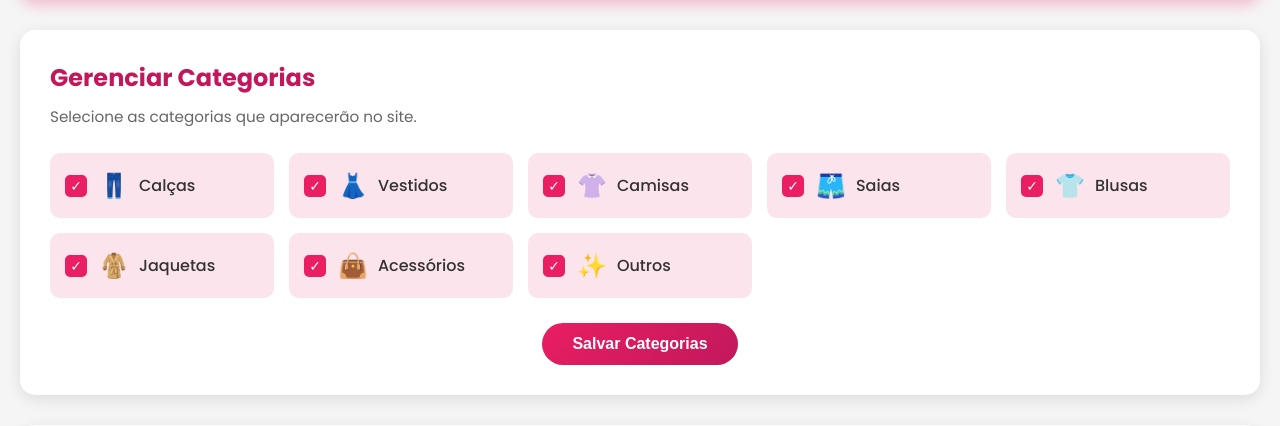
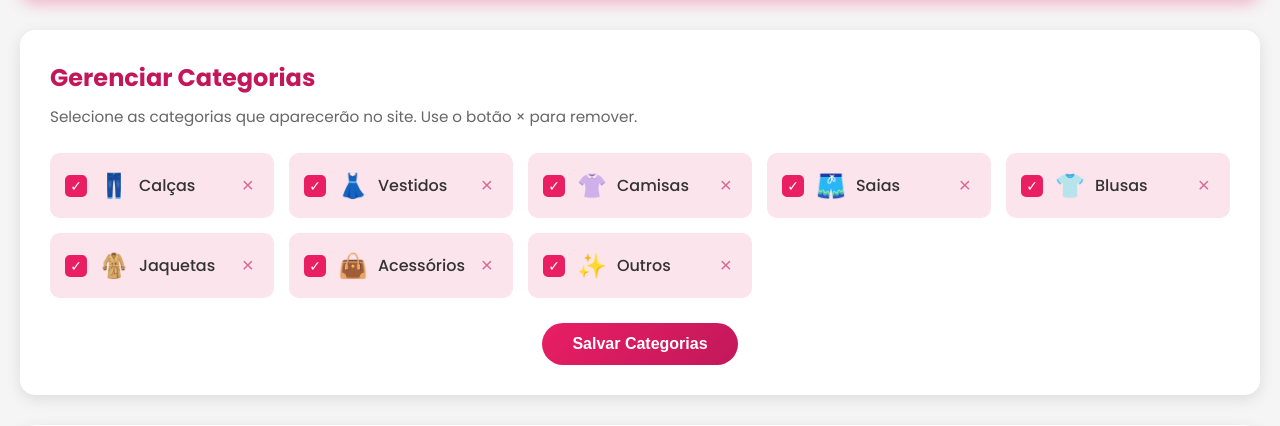
Before and after one commit to luizaugusto2006/brechodadri, a Flask app: page /admin in a window 1280 px wide. Shown: the part 113-539 px from the top of the page. Run offline with Flask 3, Linux system fonts and the light colour scheme; the visitor is signed in with stand-in values (Sample User, id 1).

Commit message:
feat: adiciona opção para remover categorias no admin

```diff
--- a/app.py
+++ b/app.py
@@ -169,6 +169,22 @@ def remover_subcategoria():
     save_produtos(data)
     return jsonify({'success': True})
 
+@app.route('/admin/remover-categoria', methods=['POST'])
+@login_required
+def remover_categoria():
+    data = load_produtos()
+    cat_id = request.json.get('id')
+
+    data['categorias'] = [cat for cat in data['categorias'] if cat['id'] != cat_id]
+
+    if 'subcategorias' in data:
+        cat_nome = next((cat['nome'] for cat in data['categorias'] if cat['id'] == cat_id), None)
+        if cat_nome and cat_nome in data['subcategorias']:
+            del data['subcategorias'][cat_nome]
+
+    save_produtos(data)
+    return jsonify({'success': True})
+
 @app.errorhandler(404)
 def page_not_found(e):
     return render_template('404.html'), 404
--- a/static/css/admin.css
+++ b/static/css/admin.css
@@ -68,11 +68,31 @@ body {
     padding: 15px;
     border-radius: 10px;
     transition: all 0.3s;
+    display: flex;
+    align-items: center;
+    justify-content: space-between;
 }
 
 .categoria-card:hover {
     background: #f8bbd9;
     transform: translateY(-2px);
+}
+
+.btn-remove-cat {
+    background: none;
+    border: none;
+    color: #c2185b;
+    font-size: 1.3rem;
+    cursor: pointer;
+    line-height: 1;
+    padding: 0 5px;
+    transition: color 0.3s;
+    opacity: 0.6;
+}
+
+.btn-remove-cat:hover {
+    color: #880e4f;
+    opacity: 1;
 }
 
 .checkbox-container {
--- a/static/js/admin.js
+++ b/static/js/admin.js
@@ -207,6 +207,36 @@ document.addEventListener('DOMContentLoaded', function() {
         });
     });
 
+    // Botões de remover categoria
+    document.querySelectorAll('.btn-remove-cat').forEach(btn => {
+        btn.addEventListener('click', function() {
+            const catId = parseInt(this.getAttribute('data-id'));
+            const catNome = this.getAttribute('data-nome');
+
+            if (confirm(`Remover a categoria "${catNome}"? Todos os produtos dessa categoria serão afetados!`)) {
+                fetch('/admin/remover-categoria', {
+                    method: 'POST',
+                    headers: {
+                        'Content-Type': 'application/json',
+                    },
+                    body: JSON.stringify({ id: catId })
+                })
+                .then(response => response.json())
+                .then(data => {
+                    if (data.success) {
+                        location.reload();
+                    } else {
+                        alert('Erro ao remover categoria.');
+                    }
+                })
+                .catch(error => {
+                    console.error('Erro:', error);
+                    alert('Erro ao remover categoria.');
+                });
+            }
+        });
+    });
+
     // Formulário de produtos
     document.getElementById('produtosForm').addEventListener('submit', function(e) {
         e.preventDefault();
--- a/templates/admin.html
+++ b/templates/admin.html
@@ -20,7 +20,7 @@
         <div class="admin-content">
             <section class="admin-section">
                 <h2>Gerenciar Categorias</h2>
-                <p class="section-info">Selecione as categorias que aparecerão no site.</p>
+                <p class="section-info">Selecione as categorias que aparecerão no site. Use o botão × para remover.</p>
 
                 <form id="categoriasForm">
                     <div class="categorias-grid">
@@ -35,6 +35,7 @@
                                     <span class="cat-nome">{{ cat.nome }}</span>
                                 </span>
                             </label>
+                            <button type="button" class="btn-remove-cat" data-id="{{ cat.id }}" data-nome="{{ cat.nome }}">×</button>
                         </div>
                         {% endfor %}
                     </div>
```
